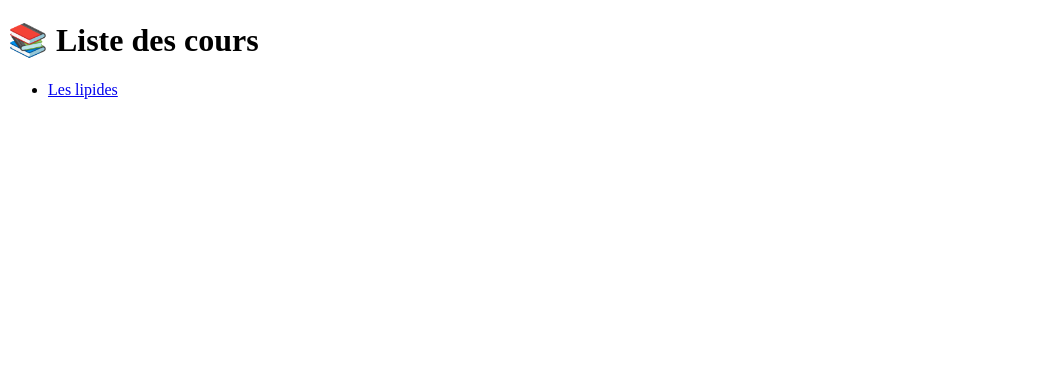
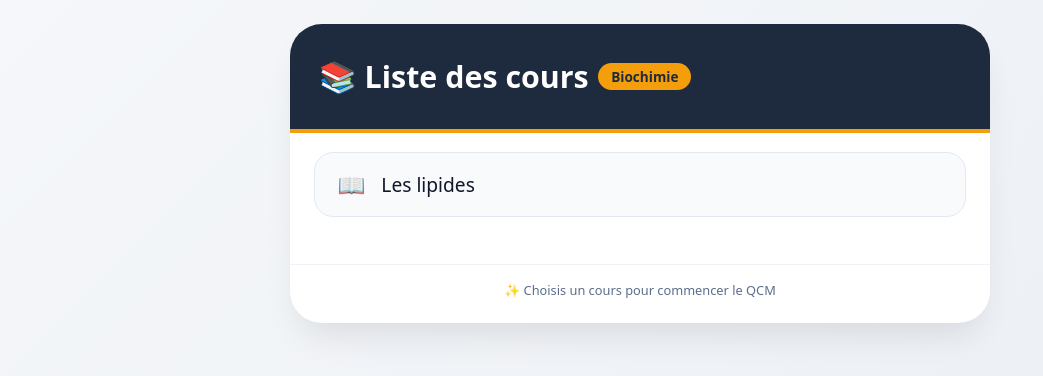
Before and after one commit to dypox28/drnizar, a plain HTML site: page index.html in a window 1280 px wide. Shown: the whole page, without its empty margins (0-1043 px from the left). Drawn offline with Linux system fonts and the light colour scheme.

Commit message:
Update index.html

```diff
--- a/index.html
+++ b/index.html
@@ -2,17 +2,180 @@
 <html lang="fr">
 <head>
     <meta charset="UTF-8">
-    <title>Liste des cours</title>
+    <meta name="viewport" content="width=device-width, initial-scale=1.0, viewport-fit=cover">
+    <title>📚 Liste des cours</title>
+    <style>
+        * {
+            margin: 0;
+            padding: 0;
+            box-sizing: border-box;
+        }
+
+        body {
+            font-family: system-ui, -apple-system, 'Segoe UI', Roboto, 'Helvetica Neue', sans-serif;
+            background: linear-gradient(135deg, #f5f7fa 0%, #e9edf2 100%);
+            min-height: 100vh;
+            padding: 1.5rem;
+        }
+
+        /* container الرئيسي */
+        .container {
+            max-width: 700px;
+            margin: 0 auto;
+            background: white;
+            border-radius: 2rem;
+            box-shadow: 0 20px 35px -10px rgba(0, 0, 0, 0.1);
+            overflow: hidden;
+            transition: all 0.2s ease;
+        }
+
+        /* الهيدر */
+        .header {
+            background: #1e2a3e;
+            padding: 2rem 1.8rem;
+            border-bottom: 4px solid #f59e0b;
+        }
+
+        .header h1 {
+            color: white;
+            font-size: 1.9rem;
+            font-weight: 600;
+            display: flex;
+            align-items: center;
+            gap: 0.6rem;
+            flex-wrap: wrap;
+        }
+
+        .badge {
+            background: #f59e0b;
+            color: #1e2a3e;
+            font-size: 0.85rem;
+            font-weight: 600;
+            padding: 0.25rem 0.8rem;
+            border-radius: 40px;
+        }
+
+        /* قائمة الكورسات */
+        .course-list {
+            padding: 1.2rem 1.5rem 2rem 1.5rem;
+            list-style: none;
+        }
+
+        .course-list li {
+            margin-bottom: 0.9rem;
+        }
+
+        .course-list a {
+            display: flex;
+            align-items: center;
+            gap: 1rem;
+            background: #f8fafc;
+            padding: 1rem 1.4rem;
+            border-radius: 1.2rem;
+            text-decoration: none;
+            font-size: 1.2rem;
+            font-weight: 500;
+            color: #0f172a;
+            transition: all 0.25s;
+            border: 1px solid #e2e8f0;
+        }
+
+        /* أيقونة صغيرة قدام كل رابط */
+        .course-list a::before {
+            content: "📖";
+            font-size: 1.4rem;
+            transition: transform 0.2s;
+        }
+
+        /* تأثير hover */
+        .course-list a:hover {
+            background: #ffffff;
+            border-color: #f59e0b;
+            transform: translateX(6px);
+            box-shadow: 0 8px 18px rgba(0, 0, 0, 0.05);
+        }
+
+        .course-list a:hover::before {
+            transform: scale(1.1);
+        }
+
+        /* footer صغير */
+        .footer-note {
+            padding: 1rem 1.8rem 1.5rem 1.8rem;
+            border-top: 1px solid #eef2f6;
+            font-size: 0.8rem;
+            color: #5b6e8c;
+            text-align: center;
+        }
+
+        /* ========== RESPONSIVE (الهاتف) ========== */
+        @media (max-width: 640px) {
+            body {
+                padding: 1rem;
+            }
+
+            .header {
+                padding: 1.3rem 1.2rem;
+            }
+
+            .header h1 {
+                font-size: 1.5rem;
+            }
+
+            .course-list {
+                padding: 0.8rem 1.2rem 1.5rem 1.2rem;
+            }
+
+            .course-list a {
+                padding: 0.8rem 1rem;
+                font-size: 1rem;
+            }
+
+            .course-list a::before {
+                font-size: 1.2rem;
+            }
+
+            .footer-note {
+                font-size: 0.7rem;
+                padding: 0.8rem 1.2rem 1.2rem;
+            }
+        }
+
+        /* تحسين للحواف الكبيرة (شاشات عريضة) */
+        @media (min-width: 1400px) {
+            .container {
+                max-width: 850px;
+            }
+        }
+    </style>
 </head>
 <body>
+    <div class="container">
+        <div class="header">
+            <h1>
+                📚 Liste des cours
+                <span class="badge">Biochimie</span>
+            </h1>
+        </div>
 
-    <h1>📚 Liste des cours</h1>
+        <ul class="course-list">
+            <li>
+                <a href="QCM/les lipides.html">Les lipides</a>
+            </li>
+            <!-- تقدر تزيد أي cours آخر هنا بنفس الطريقة -->
+            <!--
+            <li>
+                <a href="QCM/les glucides.html">Les glucides</a>
+            </li>
+            <li>
+                <a href="QCM/les proteines.html">Les protéines</a>
+            </li>
+            -->
+        </ul>
 
-    <ul>
-        <li>
-            <a href="QCM/les lipides.html">Les lipides</a>
-        </li>
-    </ul>
-
+        <div class="footer-note">
+            ✨ Choisis un cours pour commencer le QCM
+        </div>
+    </div>
 </body>
 </html>
```
